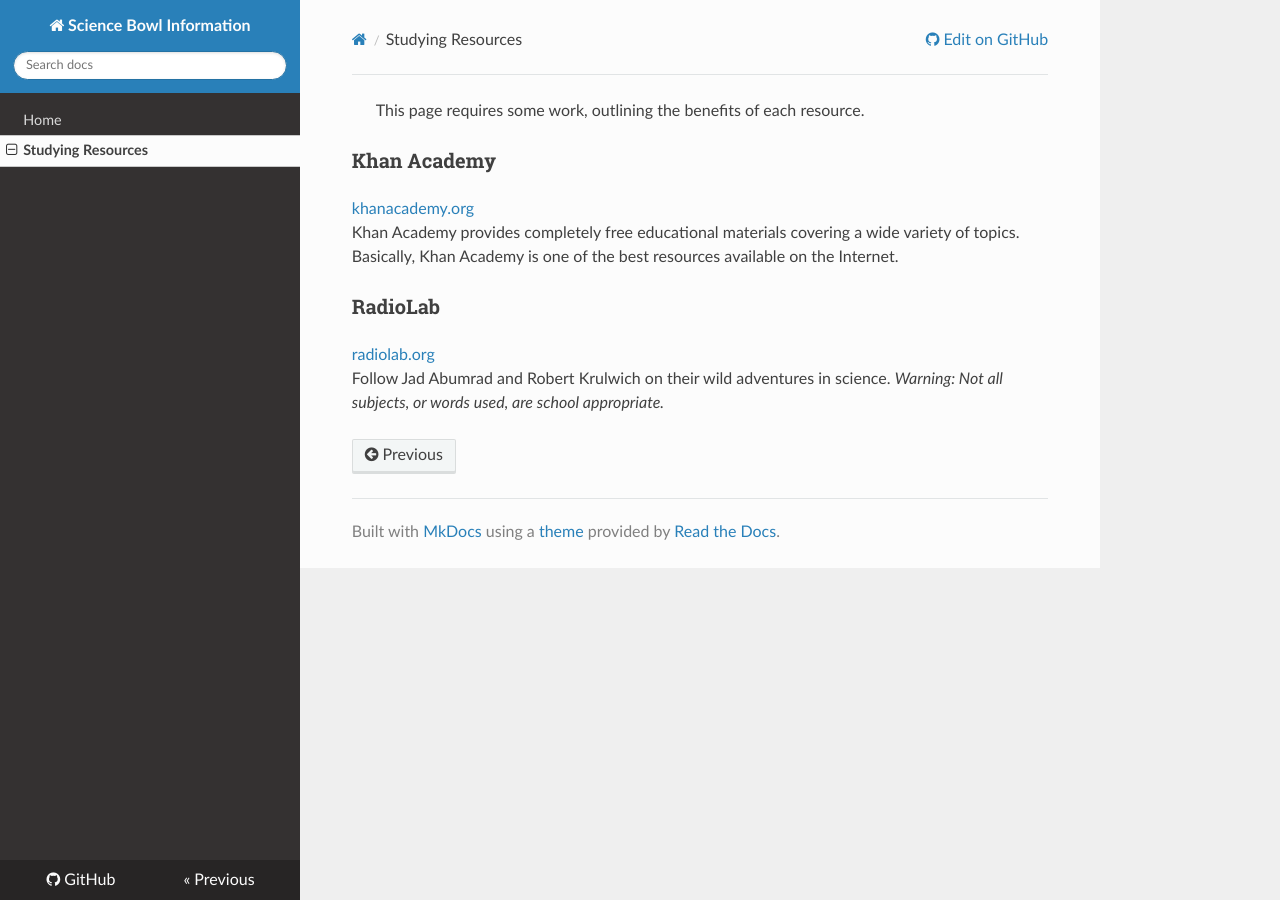
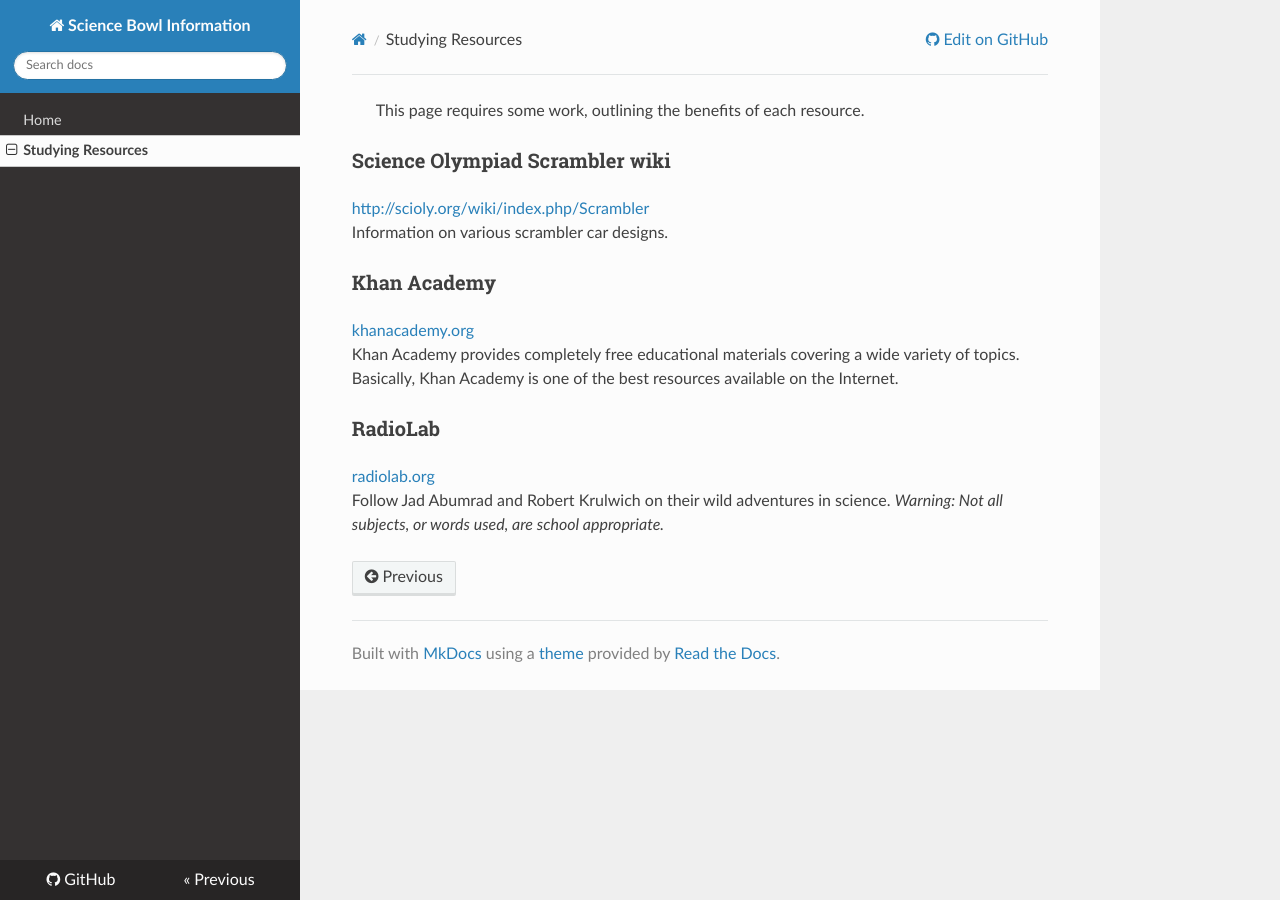
Before and after one commit to ScienceBowl/sciencebowl.club, an MkDocs documentation site: the page built from docs/studying/resources.md, in a window 1280 px wide. Built offline with MkDocs 1.6.1, drawn with Linux system fonts in a browser that asks for light colours; nearby versions of some CDN libraries; old or Windows-style settings are respelled for this version of MkDocs.

Commit message:
Update resources.md

```diff
--- a/docs/studying/resources.md
+++ b/docs/studying/resources.md
@@ -1,4 +1,8 @@
 > This page requires some work, outlining the benefits of each resource.
+
+### Science Olympiad Scrambler wiki
+[http://scioly.org/wiki/index.php/Scrambler](http://scioly.org/wiki/index.php/Scrambler)
+Information on various scrambler car designs.
 
 ### Khan Academy
 [khanacademy.org](https://www.khanacademy.org/)
```
